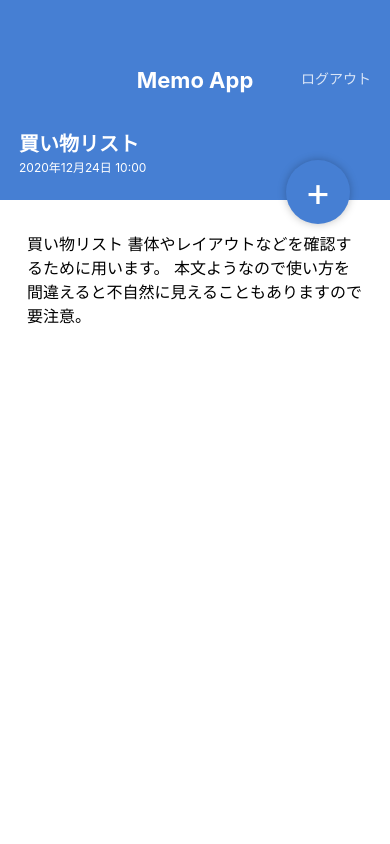
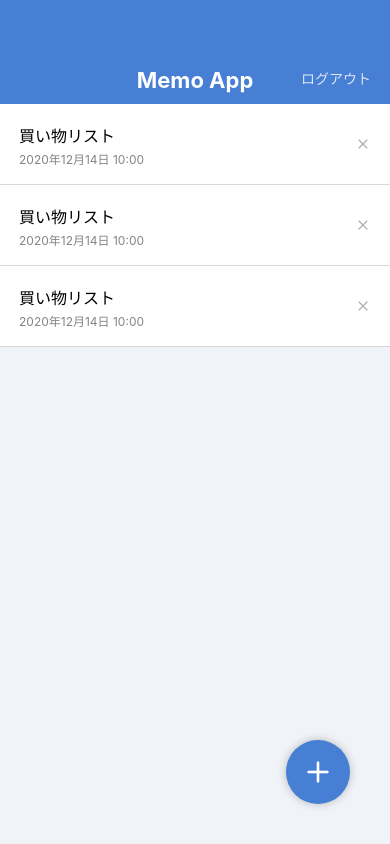
Before and after one commit to Kai-Ando-Chill/memoappApp, a React Native app: screen / in a window 390 px wide. Built offline with nearby package versions, Linux system fonts and the light colour scheme.

Commit message:
change memodetailScreen

```diff
--- a/App.jsx
+++ b/App.jsx
@@ -1,10 +1,10 @@
 import React from 'react';
 
 import MemoListScreen from './src/screens/MemoListScreen';
-import MemoDetailScreen from './src/screens/MemoDetailScreen';
+// import MemoDetailScreen from './src/screens/MemoDetailScreen';
 
 export default function App() {
   return (
-    <MemoDetailScreen />
+    <MemoListScreen />
   );
 }
--- a/package.json
+++ b/package.json
@@ -9,6 +9,7 @@
     "web": "expo start --web"
   },
   "dependencies": {
+    "@expo/vector-icons": "^13.0.0",
     "expo": "~47.0.8",
     "expo-status-bar": "~1.4.2",
     "prop-types": "^15.8.1",
--- a/src/components/CircleButtom.jsx
+++ b/src/components/CircleButtom.jsx
@@ -1,19 +1,20 @@
 import React from 'react';
-import { View, Text, StyleSheet } from 'react-native';
+import { View, StyleSheet } from 'react-native';
 import { string, shape } from 'prop-types';
+import { Feather } from '@expo/vector-icons';
 
 export default function CircleButton(props) {
-  const { children, style } = props;
+  const { style, name } = props;
   return (
     <View style={[styles.circleButton, style]}>
-      <Text style={styles.circleButtonLabel}>{ children }</Text>
+      <Feather name={name} size={32} color="white" />
     </View>
   );
 }
 
 CircleButton.prototype = {
-  children: string.isRequired,
   style: shape(),
+  name: string.isRequired,
 };
 
 CircleButton.defaultProps = {
--- a/src/components/MemoList.jsx
+++ b/src/components/MemoList.jsx
@@ -1,3 +1,4 @@
+import { Feather } from '@expo/vector-icons';
 import React from 'react';
 import { View, Text, StyleSheet } from 'react-native';
 
@@ -10,7 +11,7 @@
           <Text style={styles.memoListItemDate}>2020年12月14日 10:00</Text>
         </View>
         <View>
-          <Text>X</Text>
+          <Feather name="x" size={16} color="#B0B0B0" />
         </View>
       </View>
       <View style={styles.memoListItem}>
@@ -19,7 +20,7 @@
           <Text style={styles.memoListItemDate}>2020年12月14日 10:00</Text>
         </View>
         <View>
-          <Text>X</Text>
+          <Feather name="x" size={16} color="#B0B0B0" />
         </View>
       </View>
       <View style={styles.memoListItem}>
@@ -28,7 +29,7 @@
           <Text style={styles.memoListItemDate}>2020年12月14日 10:00</Text>
         </View>
         <View>
-          <Text>X</Text>
+          <Feather name="x" size={16} color="#B0B0B0" />
         </View>
       </View>
     </View>
--- a/src/screens/MemoDetailScreen.jsx
+++ b/src/screens/MemoDetailScreen.jsx
@@ -1,5 +1,7 @@
 import React from 'react';
-import { View, ScrollView, Text, StyleSheet } from 'react-native';
+import {
+  View, ScrollView, Text, StyleSheet,
+} from 'react-native';
 
 import Appbar from '../components/Appbar';
 import CircleButton from '../components/CircleButtom';
@@ -19,7 +21,7 @@
           本文ようなので使い方を間違えると不自然に見えることもありますので要注意。
         </Text>
       </ScrollView>
-      <CircleButton style={{top: 160, bottom: 'auto'}}>+</CircleButton>
+      <CircleButton style={{ top: 160, bottom: 'auto' }} name="edit-2" />
     </View>
   );
 }
--- a/src/screens/MemoListScreen.jsx
+++ b/src/screens/MemoListScreen.jsx
@@ -10,7 +10,7 @@
     <View style={styles.container}>
       <Appbar />
       <MemoList />
-      <CircleButton>+</CircleButton>
+      <CircleButton name="plus" />
     </View>
   );
 }
```
Also changed, not shown: .eslintrc.json.
